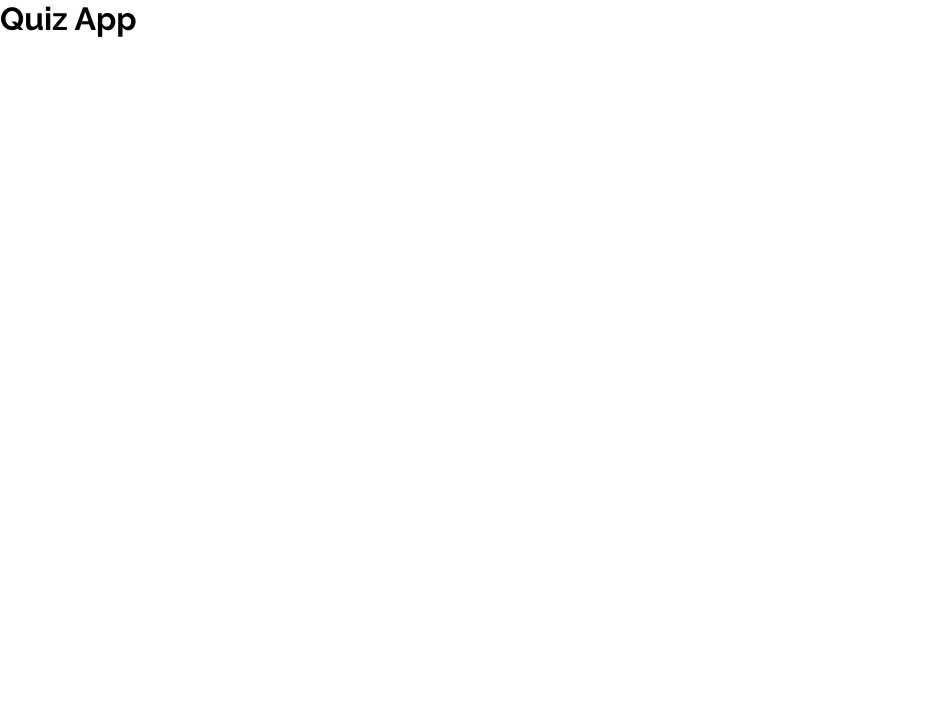
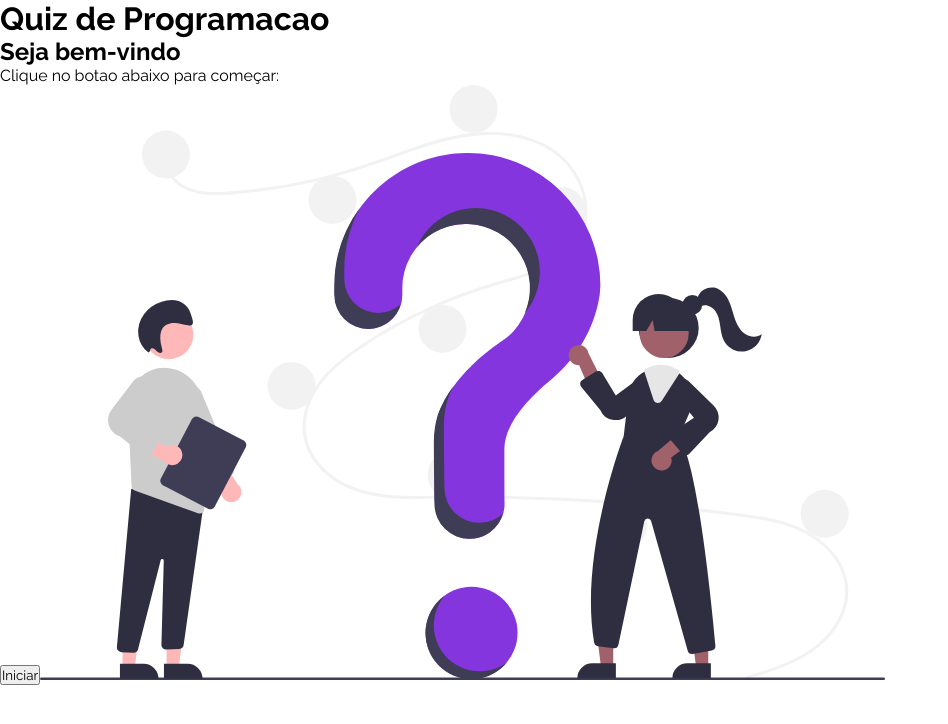
Before and after one commit to DouglasWillianBasilio/QuizReact, a React (Vite) app in the folder quiz/: page / in a window 1280 px wide. Shown: the top 724 px of the page, without its empty margins (0-948 px from the left). Built offline with nearby package versions, Linux system fonts and the light colour scheme.

Commit message:
criando componentes iniciais
criando componentes iniciais  da do inicio do quiz

```diff
--- a/quiz/src/App.jsx
+++ b/quiz/src/App.jsx
@@ -1,10 +1,15 @@
+// react, componentes, estaticos
+
+import Welcome from './components/Welcome'
+
 import './App.css'
 
 function App() {
 
   return (
     <div className="App">
-      <h1>Quiz App</h1>
+      <h1>Quiz de Programacao</h1>
+      <Welcome />
     </div>
   )
 }
--- /dev/null
+++ b/quiz/src/components/Welcome.jsx
@@ -0,0 +1,16 @@
+import Quiz from "../img/quiz.svg";
+
+import "./Welcome.css";
+
+const Welcome = () => {
+  return (
+    <div id="welcome">
+        <h2>Seja bem-vindo</h2>
+        <p>Clique no botao abaixo para começar:</p>
+        <button>Iniciar</button>
+        <img src={Quiz} alt="Inicio do Quiz" />
+    </div>
+  )
+}
+
+export default Welcome
```
Also changed, not shown: quiz/src/components/Welcome.css (added).
